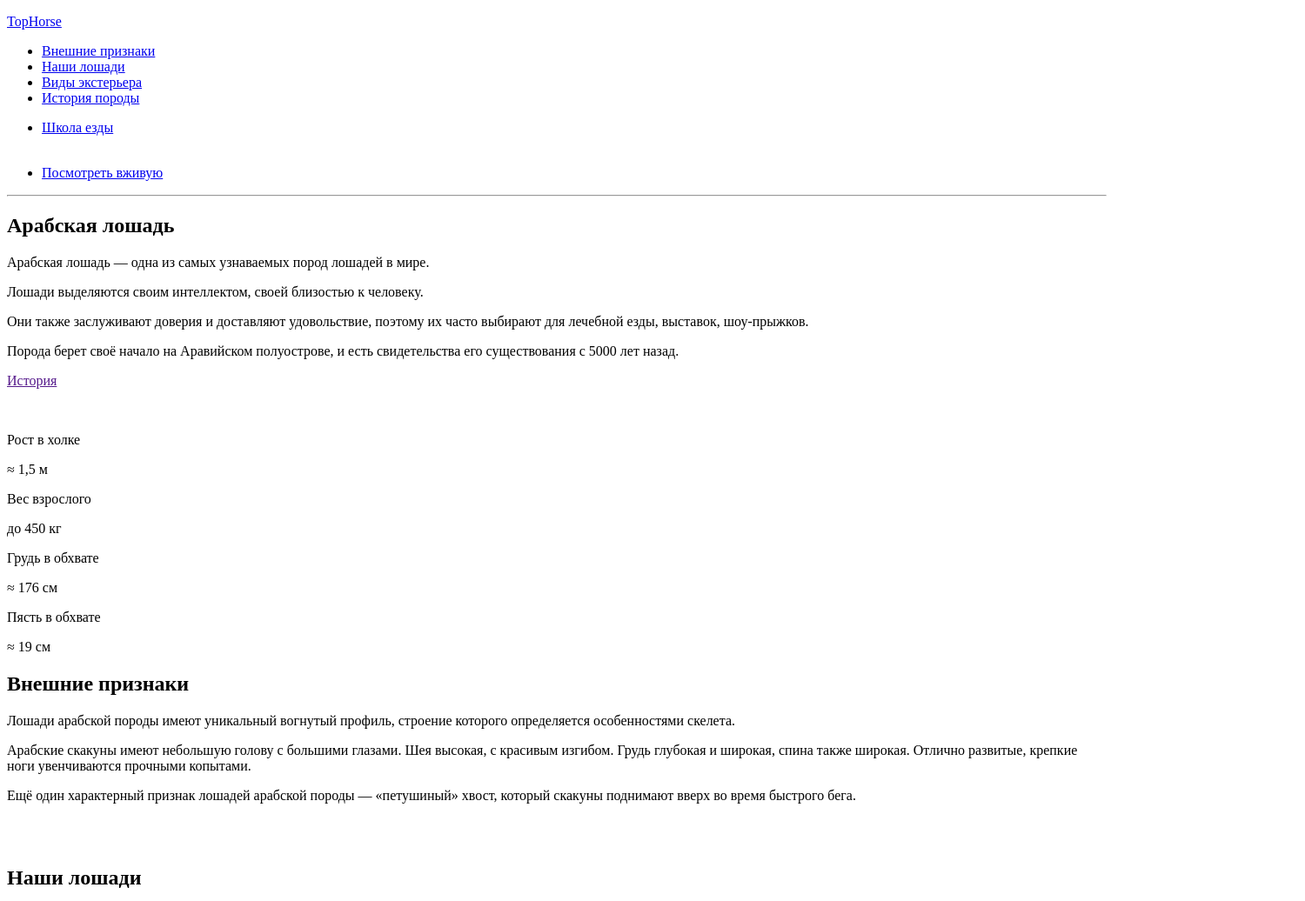
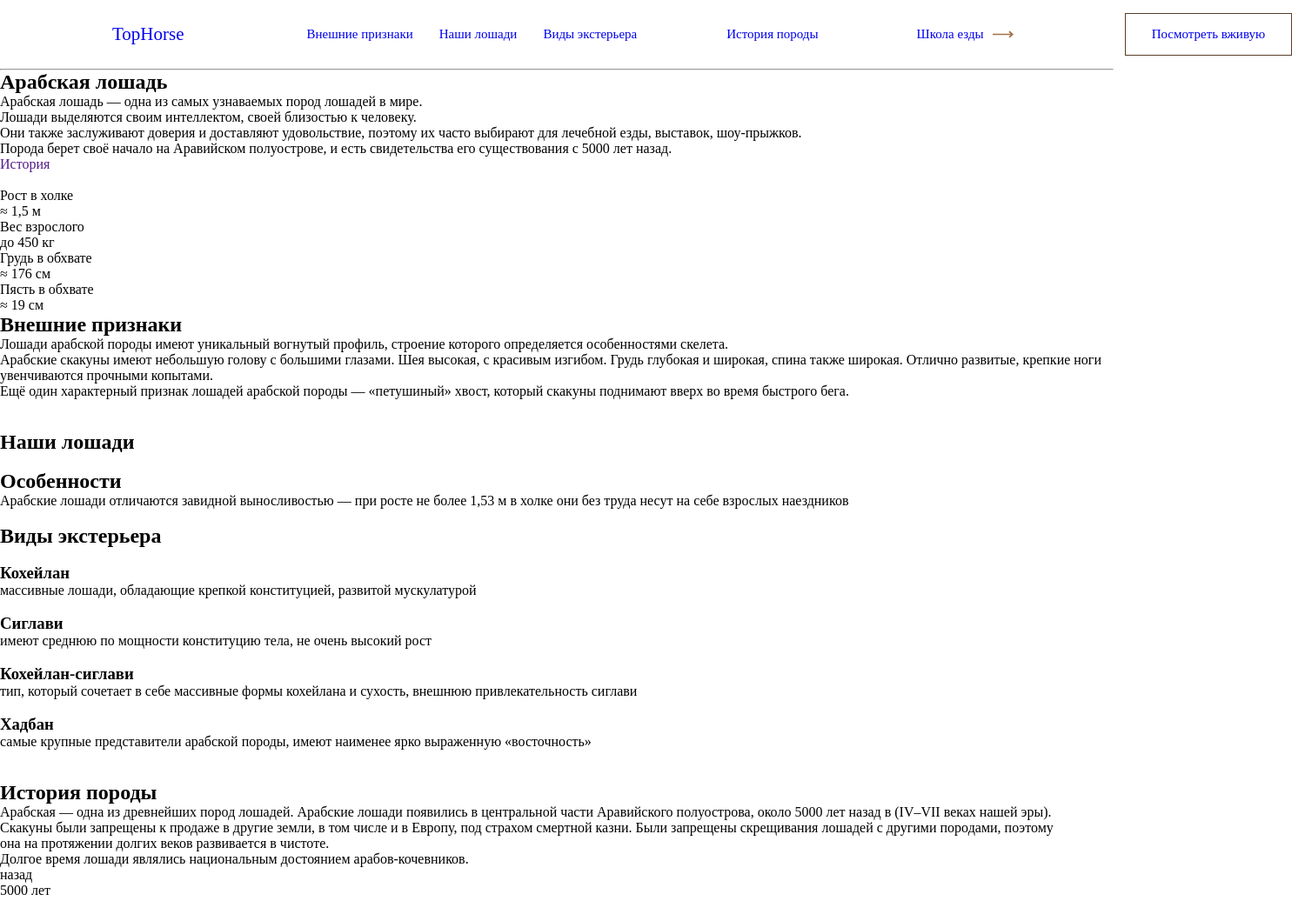
Before and after one commit to TumanskiyStanislav/arabian_horses, a plain HTML site: page index.html in a window 1280 px wide. Shown: the top 1036 px of the page at 87% size, 1500 px wide, since content can reach past the window. Drawn offline with Linux system fonts and the light colour scheme.

Commit message:
header nav(css)

```diff
--- a/index.html
+++ b/index.html
@@ -5,14 +5,16 @@
     <meta http-equiv="X-UA-Compatible" content="IE=edge">
     <meta name="viewport" content="width=device-width, initial-scale=1.0">
     <title>Арабская лошадь</title>
+    <link rel="stylesheet" href="style.css">
 </head>
 <body>
     <header>
-        <a href="#">
+        <div class="header_block">
+            <nav class="header_nav">
+                <a href="#" class="header_logo">
                     <p>TopHorse</p>
                 </a>
-        <nav>
-            <ul>
+                <ul class="site_nav_ul">
                     <li>
                         <a href="#">Внешние признаки</a>
                     </li>
@@ -26,9 +28,9 @@
                         <a href="#">История породы</a>
                     </li>
                     <li>
-                    <a href="#">
+                        <a href="#" class="arrow_header">
                             <p>Школа езды</p>
-                        <img src="" alt="">
+                            <img src="/arabian_horses/img/Vector.svg" alt="">
                         </a>
                     </li>
                     <li>
@@ -36,15 +38,16 @@
                     </li>
                 </ul>
             </nav>
+        </div>
         <hr>
     </header>
     <main>
         <section class="arabian_horse">
-            <h1>Арабская лошадь</h1>
+            <h1>Арабская <span>лошадь</span></h1>
             <p>Арабская лошадь — одна из самых узнаваемых пород лошадей в мире.</p>
             <div class="arabian_horse_description">
-                <p>Лошади выделяются своим интеллектом, своей близостью к человеку.</p>
-                <p>Они также заслуживают доверия и доставляют удовольствие, поэтому их часто выбирают для лечебной езды, выставок, шоу-прыжков.</p>
+                <p>Лошади выделяются своим <span>интеллектом</span>, своей близостью к человеку.</p>
+                <p>Они также заслуживают доверия и доставляют <span>удовольствие</span>, поэтому их часто выбирают для лечебной езды, выставок, шоу-прыжков.</p>
                 <p>Порода берет своё начало на Аравийском полуострове, и есть свидетельства его существования с 5000 лет назад.</p>
                 <a href="">
                     <p>История</p>
@@ -53,13 +56,13 @@
             </div>
             <div class="arabian_horse_numbers">
                 <p>Рост в холке</p>
-                <p>≈ 1,5 м</p>
+                <p class="italic">≈ 1,5 м</p>
                 <p>Вес взрослого</p>
-                <p>до 450 кг</p>
+                <p class="italic">до 450 кг</p>
                 <p>Грудь в обхвате</p>
-                <p>≈ 176 см</p>
+                <p class="italic">≈ 176 см</p>
                 <p>Пясть в обхвате</p>
-                <p>≈ 19 см</p>
+                <p class="italic">≈ 19 см</p>
             </div>
             <!--Тут можно добавить img лошади, если не background-ом ее добавлять-->
         </section>
@@ -67,9 +70,9 @@
             <div class="external_signs_1">
                 <div class="external_signs_text">
                     <h2>Внешние <span>признаки</span></h2>
-                    <p>Лошади арабской породы имеют уникальный вогнутый профиль, строение которого определяется особенностями скелета.</p>
-                    <p>Арабские скакуны имеют небольшую голову с большими глазами. Шея высокая, с красивым изгибом. Грудь глубокая и широкая, спина также широкая. Отлично развитые, крепкие ноги увенчиваются прочными копытами.</p>
-                    <p>Ещё один характерный признак лошадей арабской породы — «петушиный» хвост, который скакуны поднимают вверх во время быстрого бега.</p>
+                    <p>Лошади арабской породы имеют уникальный <span>вогнутый профиль</span>, строение которого определяется особенностями скелета.</p>
+                    <p>Арабские скакуны имеют небольшую голову с большими глазами. <span>Шея высокая</span>, с красивым изгибом. Грудь глубокая и широкая, спина также широкая. Отлично развитые, крепкие ноги увенчиваются прочными копытами.</p>
+                    <p>Ещё один характерный признак лошадей арабской породы — <span>«петушиный»</span> хвост, который скакуны поднимают вверх во время быстрого бега.</p>
                 </div>
                 <img src="" alt="">
             </div>
@@ -79,7 +82,7 @@
             </div>
         </section>
         <section class="our_horses">
-            <h2>Наши лошади</h2>
+            <h2 class="italic">Наши лошади</h2>
             <div class="our_horses_img">
                 <img src="" alt="">
                 <img src="" alt="">
@@ -88,7 +91,7 @@
         </section>
         <section class="peculiarities">
             <div class="peculiarities_flex">
-                <h2>Особенности</h2>
+                <h2><span>Особен</span>ности</h2>
                 <p>Арабские лошади отличаются завидной выносливостью — при росте не более 1,53 м в холке они без труда несут на себе взрослых наездников</p>
             </div>
             <img src="" alt="">
--- /dev/null
+++ b/style.css
@@ -0,0 +1,52 @@
+* {
+    box-sizing: border-box;
+    margin: 0;
+    padding: 0;
+}
+a {
+    text-decoration: none;
+  }
+.arrow_header {
+    display: flex;
+    justify-content: space-between;
+}
+.site_nav_ul {
+    display: flex;
+    align-items: center;
+    list-style-type: none;
+    font-size: 15px;
+}
+.header_nav {
+    display: flex;
+    max-width: 1181px;
+    margin-left: 129px;
+    margin-right: 129px;
+    white-space: nowrap;
+    /* align-items: center; */
+}
+.header_logo {
+    margin-right: 141px;
+    display: flex;
+    align-items: center;
+    font-size: 21px;
+}
+.site_nav_ul li:nth-child(1),
+.site_nav_ul li:nth-child(2),
+.site_nav_ul li:nth-child(3) {
+    margin-right: 30px;
+}
+.site_nav_ul li:nth-child(4) {
+    margin-left: 73px;
+    margin-right: 113px;
+}
+.site_nav_ul li:nth-child(5) {
+    margin-right: 113px;
+}
+.site_nav_ul li:nth-child(5) img {
+    margin-left: 10px;
+}
+.site_nav_ul li:nth-child(6) {
+    padding: 15px 30px 15px 30px;
+    border: 1px solid #583E29;
+    margin: 15px;
+}
```
Also changed, not shown: img/Vector.svg (added). Lines whose indentation alone changed are shown as unchanged.
